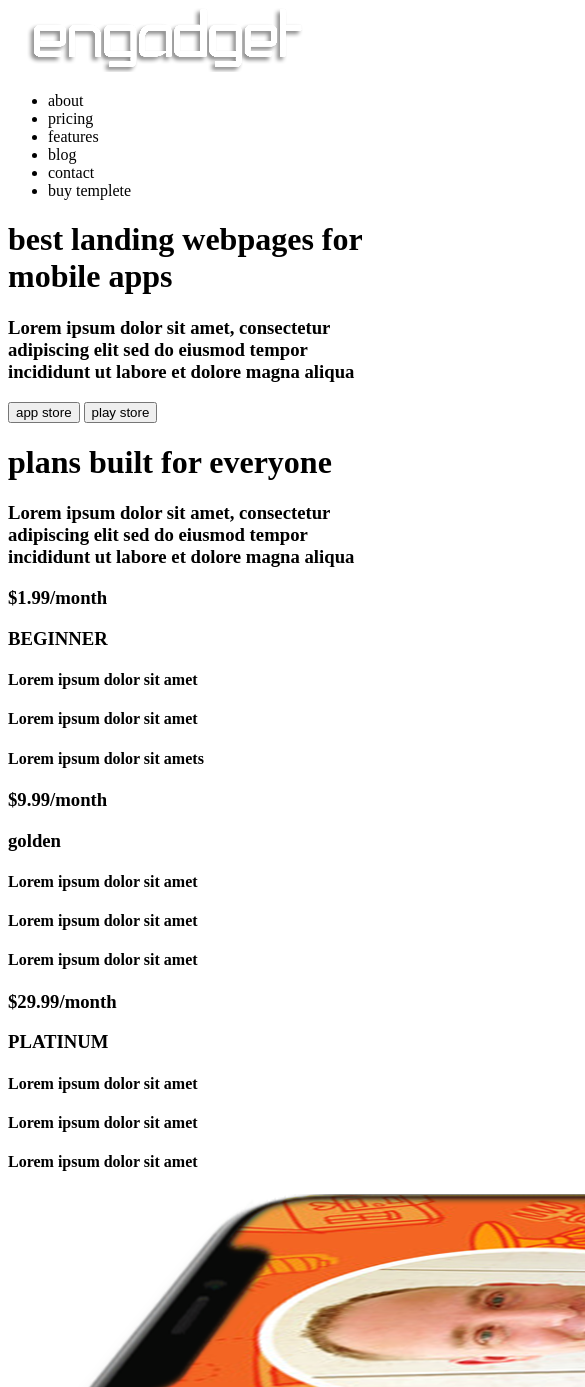
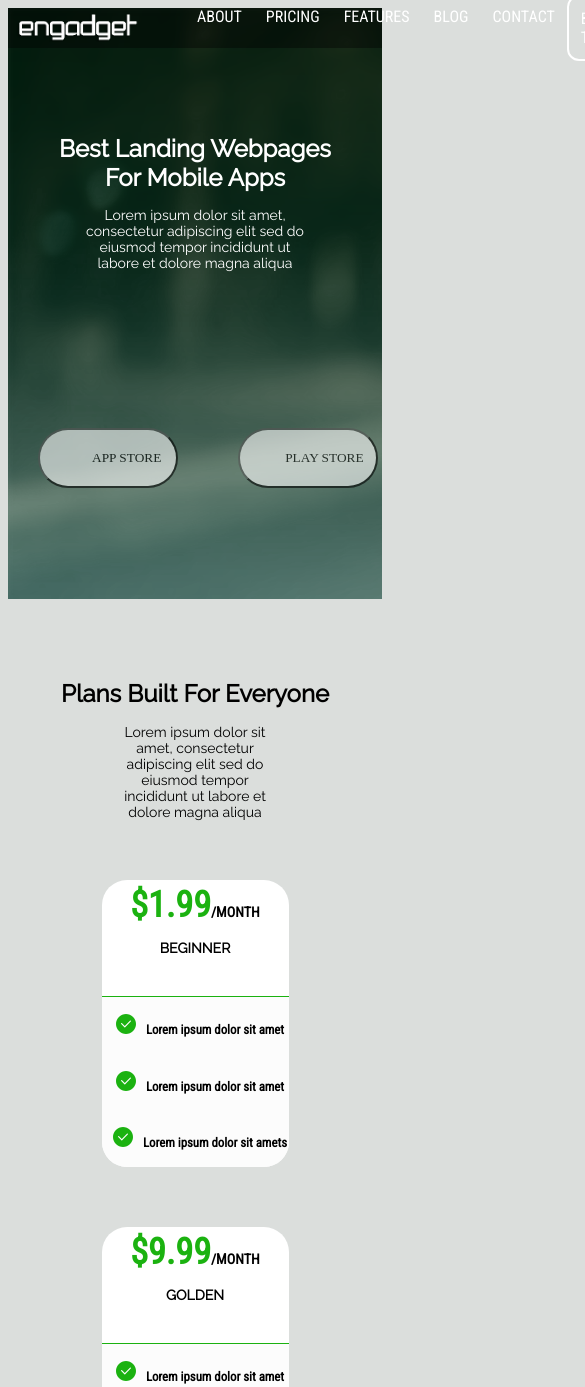
Before and after one commit to Ibrahimrahhal/simple_landpage01, a plain HTML site: page index.html in a window 390 px wide. Shown: the top 1387 px of the page, 585 px wide, since content can reach past the window. Drawn offline with Linux system fonts and the light colour scheme; a web font is replaced by a local one.

Commit message:
some fixes

```diff
--- a/css-mobile.css
+++ b/css-mobile.css
@@ -8,7 +8,7 @@ body{
 nav{ display: flex ;
     justify-content: space-between;
     align-items: center;
-    height: 80px;
+    height: 40px;
     background-color: rgb(0,0,0,0.4) ;
 }
 
@@ -134,14 +134,17 @@ color: #fff;
 
 }
 #card-cont{
-    margin-top: 80px;
+
     display: flex;
-    justify-content: space-around;
+    flex-direction: column;
+    align-items: center;
+
 
 
 }
 .card {
-    width: 24%;
+    margin-top: 60px;
+    width: 50%;
      padding: 0;
     padding-top: 1% ;
 
--- a/css-tablet.css
+++ b/css-tablet.css
@@ -8,7 +8,7 @@ body{
 nav{ display: flex ;
     justify-content: space-between;
     align-items: center;
-    height: 80px;
+    height: 60px;
     background-color: rgb(0,0,0,0.4) ;
 }
 
--- a/index.html
+++ b/index.html
@@ -3,7 +3,7 @@
 <head>
     <link rel="stylesheet" media="screen and (min-width:768px) and (max-width:991px)" href="css-tablet.css">
     <link rel="stylesheet" media="screen and (min-width:992px)" href="css-desktop.css">
-
+        <link rel="stylesheet" media="screen and (max-width:767px)" href="css-mobile.css">
     <link href="https://fonts.googleapis.com/css?family=Roboto+Condensed" rel="stylesheet">
     <link href="https://fonts.googleapis.com/css?family=Raleway" rel="stylesheet">
     <link href="https://fonts.googleapis.com/css?family=Bowlby+One+SC" rel="stylesheet">
```
